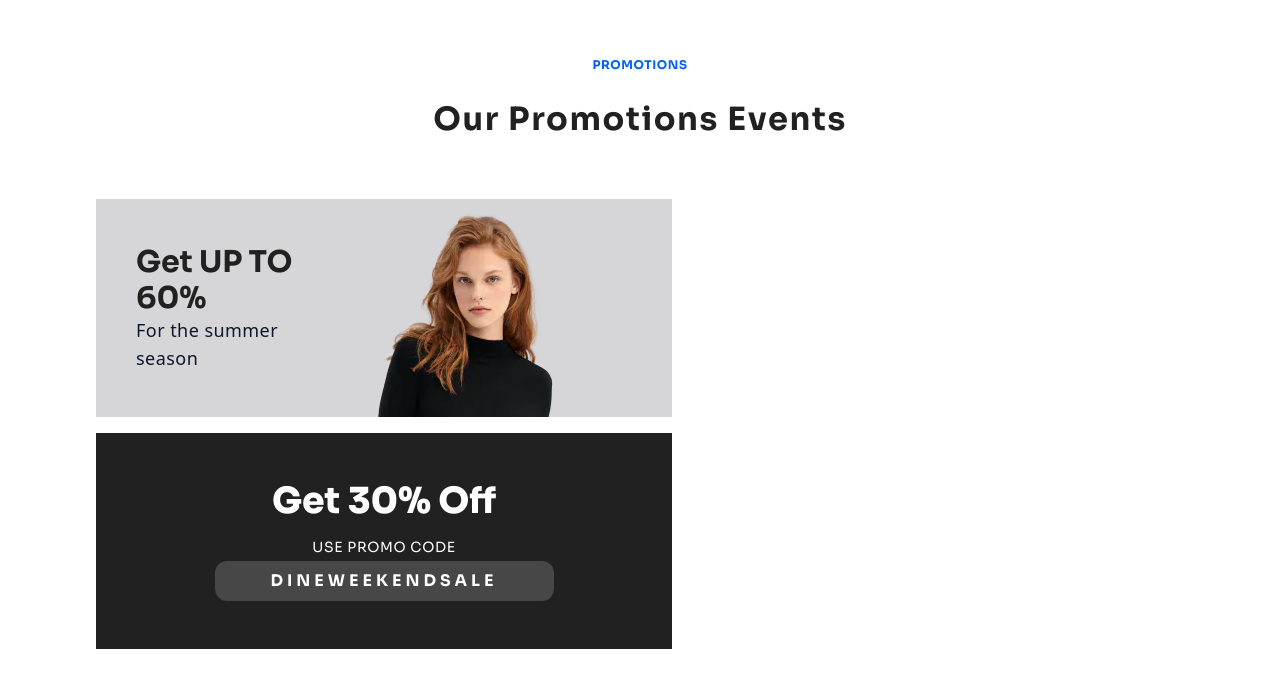
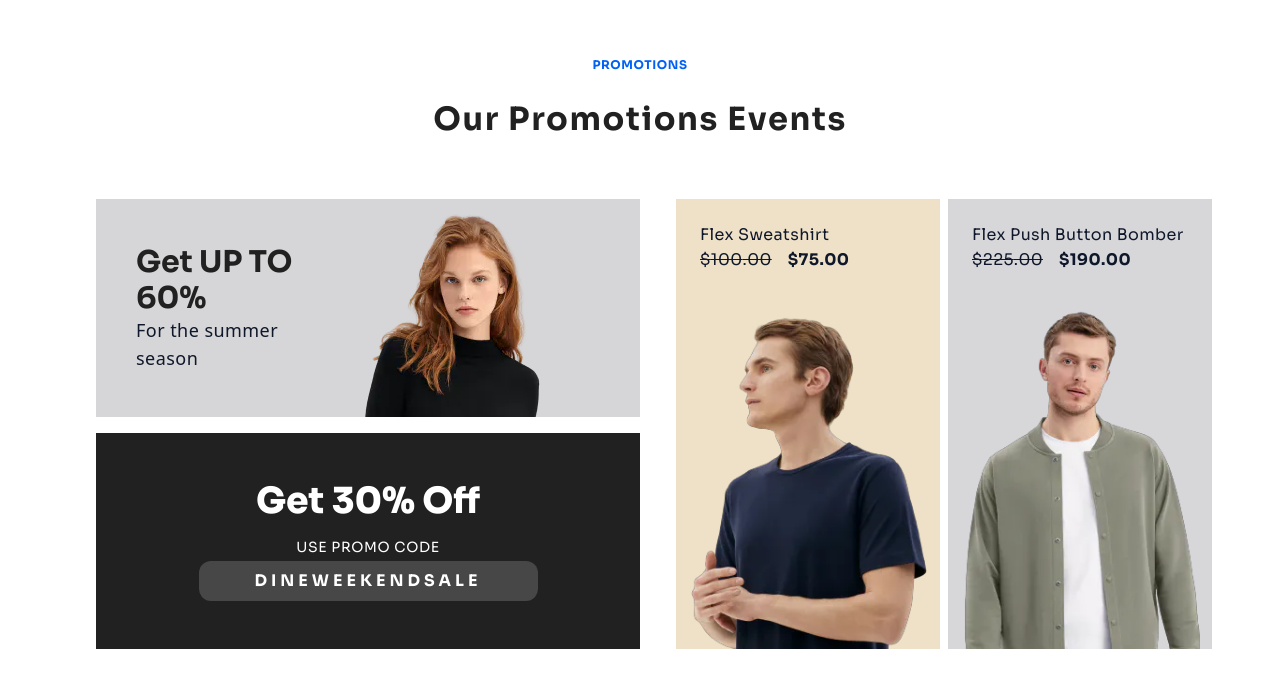
Before and after one commit to jawwad-ali/hackathon, a Next.js app: page / in a window 1280 px wide. Shown: the part 929-1616 px from the top of the page. Built offline with nearby package versions, Linux system fonts and the light colour scheme.

Commit message:
promotion section done

```diff
--- /dev/null
+++ b/app/components/PromotionCard.tsx
@@ -0,0 +1,59 @@
+import React from "react";
+
+import { Sora } from "next/font/google";
+import Image, { StaticImageData } from "next/image";
+
+interface PromotionCardProps {
+  productName: string;
+  prevPrice: number;
+  currentPrice: number;
+  picture: StaticImageData;
+  bgColor: string;
+}
+
+const sora = Sora({ subsets: ["latin"] });
+
+const PromotionCard: React.FC<PromotionCardProps> = ({
+  productName,
+  prevPrice,
+  currentPrice,
+  bgColor,
+  picture,
+}) => {
+  return (
+    <div className="lg:w-1/2 w-full mx-1 mt-4 lg:mt-0">
+      <div
+        className={`${bgColor} h-full w-full pt-6 flex flex-col lg:justify-between justify-center items-center lg:items-start`}
+      >
+        <div className="px-6">
+          <p className={`${sora.className} text-base tracking-wide leading-6`}>
+            {productName}
+          </p>
+          <div className="inline-block">
+            <span
+              className={`line-through ${sora.className} text-base tracking-wide leading-6`}
+            >
+              ${prevPrice}.00
+            </span>
+            <span
+              className={`pl-4 font-bold ${sora.className} text-base tracking-wide leading-6`}
+            >
+              ${currentPrice}.00
+            </span>
+          </div>
+        </div>
+        <div className="pt-4">
+          <Image
+            height={362}
+            width={282}
+            src={picture}
+            alt="Product One"
+            loading="lazy"
+          />
+        </div>
+      </div>
+    </div>
+  );
+};
+
+export default PromotionCard;
--- a/app/components/Promotions.tsx
+++ b/app/components/Promotions.tsx
@@ -4,6 +4,10 @@ import { Sora } from "next/font/google";
 import Image from "next/image";
 
 import ProductOne from "../images/product_one.webp";
+import PromotionCard from "./PromotionCard";
+
+import PromotionOneImage from "../images/promotion_one.webp";
+import PromotionTwoImage from "../images/promotion_two.webp";
 
 const sora = Sora({ subsets: ["latin"] });
 
@@ -24,7 +28,7 @@ const Promotions = () => {
       </div>
 
       {/* Products */}
-      <div className="flex w-full">
+      <div className="flex lg:flex-row flex-col w-full">
         {/* Left Side */}
         <div className="flex flex-col gap-2 mt-14 mx-8 w-full lg:w-1/2">
           <div className="bg-[#d6d6d8] lg:grid gap-2 lg:justify-between">
@@ -73,8 +77,27 @@ const Promotions = () => {
               </button>
             </div>
           </div>
+        </div>
 
-          {/* Right Side */}
+        {/* Right Side */}
+        <div
+          className="lg:w-1/2 flex flex-col lg:flex-row pt-6 px-8 lg:px-0 mt-8
+         w-full"
+        >
+          <PromotionCard
+            productName="Flex Sweatshirt"
+            currentPrice={75}
+            prevPrice={100}
+            bgColor={"bg-[#efe1c7]"}
+            picture={PromotionOneImage}
+          />
+          <PromotionCard
+            bgColor="bg-[#d7d7d9]"
+            productName="Flex Push Button Bomber"
+            currentPrice={190}
+            prevPrice={225}
+            picture={PromotionTwoImage}
+          />
         </div>
       </div>
     </div>
```
Also changed, not shown: app/images/promotion_one.webp (added), app/images/promotion_two.webp (added).
